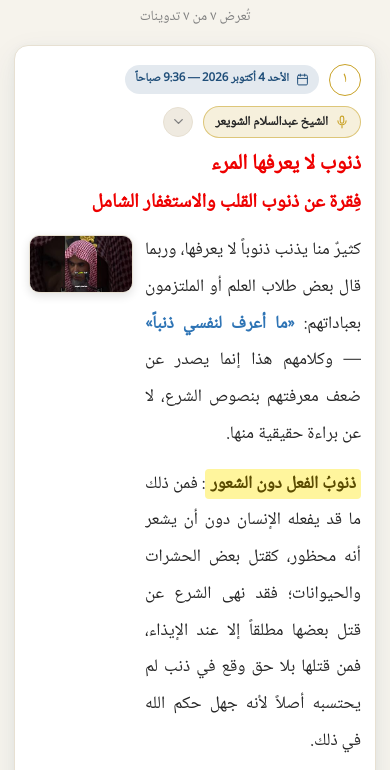
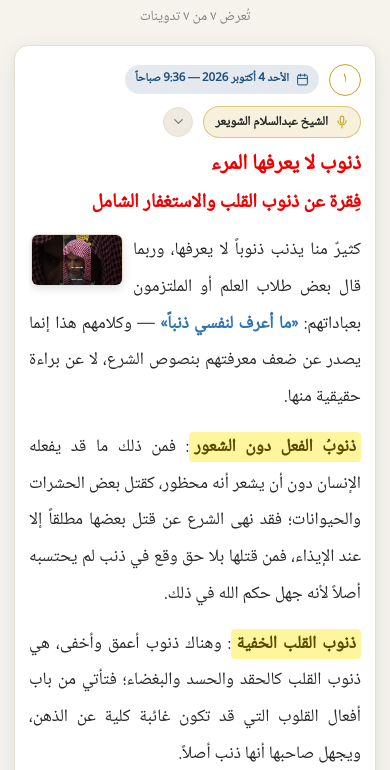
Before and after one commit to zerouno2345seis-oss/ilham-site, a plain HTML site: page index.html in a window 390 px wide. Shown: the part 62-832 px from the top of the page. Drawn offline with Linux system fonts and the light colour scheme; a web font is replaced by a local one.

Commit message:
Thumbnail floats inside body text block, smaller on mobile, proper wrap

```diff
--- a/index.html
+++ b/index.html
@@ -475,19 +475,19 @@ body.searching button.icon-btn.search-close{display:inline-flex;}
 }
 .entry-body p{margin-bottom:13px; text-align:justify;}
 
-/* الصورة المصغرة للمقطع — تطفو أعلى يسار والنص يلتف حولها */
+/* الصورة المصغرة: طافية داخل كتلة المتن نفسها — النص يلتف حولها */
 .entry-thumb{
   float:left; /* في RTL: يسار الشاشة */
-  width:132px; height:74px;
-  margin:4px 16px 8px 0; /* مسافة يمين الصورة نحو النص */
-  border-radius:10px;
+  width:126px; height:71px;
+  margin:2px 14px 6px 2px;
+  border-radius:9px;
   border:1px solid var(--border);
   box-shadow:0 3px 10px rgba(0,0,0,.12);
   object-fit:cover;
   display:block;
 }
 @media (max-width:640px){
-  .entry-thumb{width:104px; height:58px; margin:3px 12px 6px 0;}
+  .entry-thumb{width:92px; height:52px; margin:2px 10px 4px 2px; border-radius:7px;}
 }
 
 /* زر إظهار كل الوسوم */
@@ -1045,8 +1045,10 @@ mark.concept{
       var shortUrl = (e.source||'').replace(/^https?:\/\//,'');
 
       var thumbHtml = e.thumb
+        ? '<img class="entry-thumb-standalone" src="'+esc(e.thumb)+'" alt="صورة المقطع" loading="lazy">'
+        : '';
+      var thumbInline = e.thumb
         ? '<img class="entry-thumb" src="'+esc(e.thumb)+'" alt="صورة المقطع" loading="lazy">'
-          + '<img class="entry-thumb-standalone" src="'+esc(e.thumb)+'" alt="صورة المقطع" loading="lazy">'
         : '';
 
       /* العنوان: فصل عند « — » إلى سطرين على الجوال */
@@ -1071,9 +1073,8 @@ mark.concept{
           '</div>'+
         '</div>'+
         '<h2 class="entry-title">'+titleHtml+'</h2>'+
-        thumbHtml +
         '<div class="entry-content">'+
-          '<div class="entry-body">'+ (e.body||[]).map(function(p, pi){ return '<p'+(pi===0?' class="has-thumb"':'')+'>'+rich(p)+'</p>'; }).join('') +'</div>'+
+          '<div class="entry-body">'+ thumbInline + (e.body||[]).map(function(p, pi){ return '<p'+(pi===0?' class="has-thumb"':'')+'>'+rich(p)+'</p>'; }).join('') +'</div>'+
           boxes + meta +
           '<div class="entry-source"><span>المصدر:</span>'+
             '<a href="'+esc(e.source||'#')+'" target="_blank" rel="noopener">'+ICONS.link+esc(shortUrl)+'</a>'+
```
